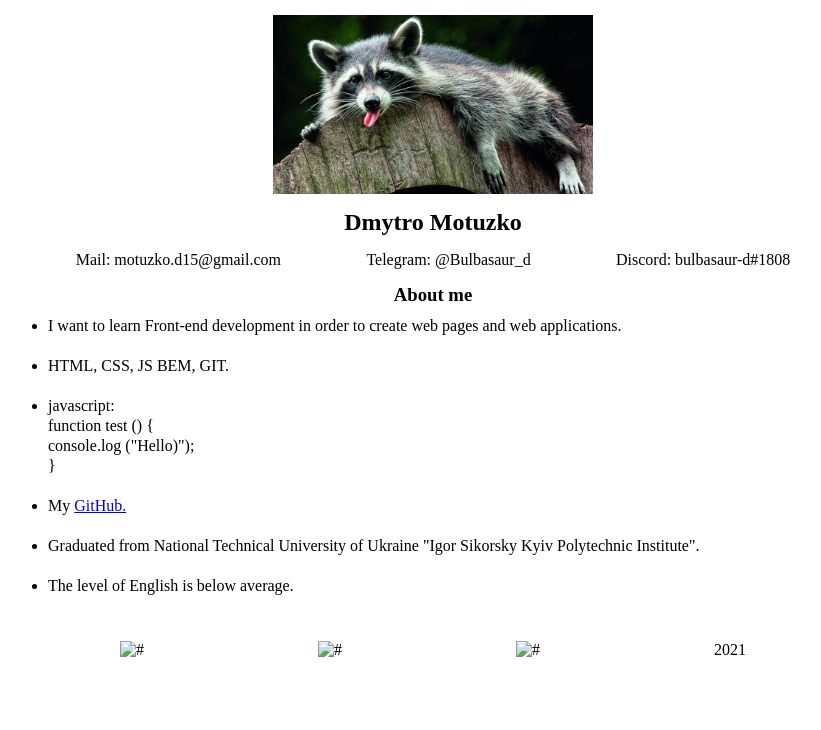
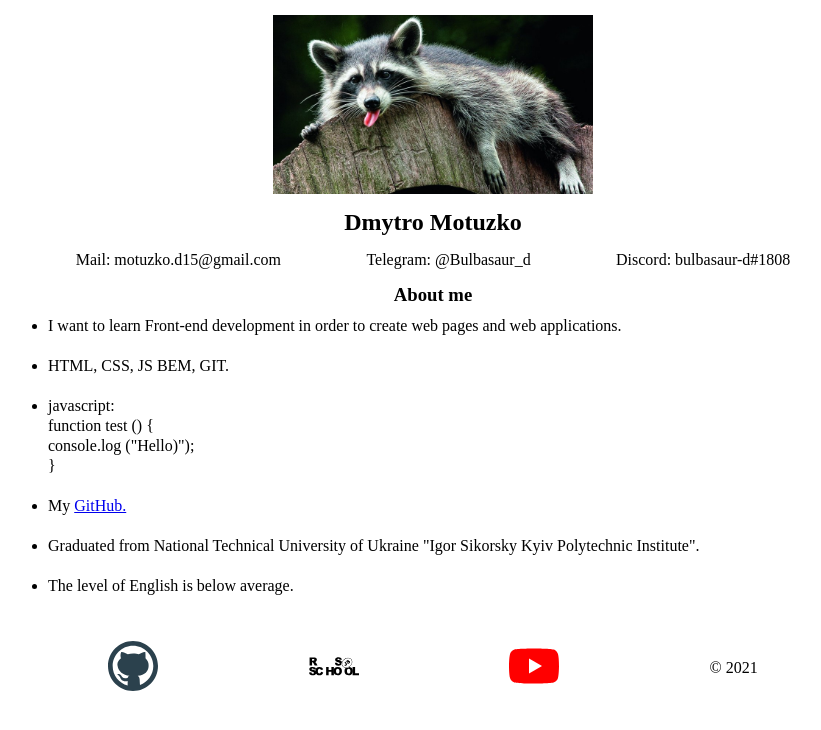
Before and after one commit to bulbasaur-d/rsschool-cv, a plain HTML site: page index.html in a window 1280 px wide. Shown: the whole page, without its empty margins (207-1028 px from the left). Drawn offline with Linux system fonts and the light colour scheme.

Commit message:
feat: add styles

```diff
--- a/index.html
+++ b/index.html
@@ -27,7 +27,8 @@
         <section class="content conteiner">
             <h3>About me</h3>
             <ul class="content__list">
-            <li class="content__list-item">I want to learn Front-end development in order to create web pages and web
+                <li class="content__list-item">I want to learn Front-end development in order to create web pages and
+                    web
                     applications.</li>
                 <li class="content__list-item">HTML, CSS, JS BEM, GIT.</li>
                 <li class="content__list-item">
@@ -50,10 +51,10 @@
     <footer class="footer conteiner">
         <nav class="footer__nav">
             <ul class="footer__nav-list">
-                <li class="footer__nav-list-item"><img src="" alt="#"></li>
-                <li class="footer__nav-list-item"><img src="" alt="#"></li>
-                <li class="footer__nav-list-item"><img src="" alt="#"></li>
-                <li class="footer__nav-list-item">2021</li>
+                <li class="footer__nav-list-item"><a href="https://github.com/bulbasaur-d" target="_blank"><img class="img" src="/rsschool-cv/img/github.svg" alt="#"></a></li>
+                <li class="footer__nav-list-item"><a href="https://rs.school/js/" target="_blank"><img class="img" src="/rsschool-cv/img/rs_school_js.svg" alt="#"></a></li>
+                <li class="footer__nav-list-item"><a href="https://www.youtube.com/" target="_blank"><img class="img" src="/rsschool-cv/img/YouTube.svg" alt="#"></a></li>
+                <li class="footer__nav-list-item">&copy; 2021</li>
             </ul>
         </nav>
     </footer>
--- a/style/style.css
+++ b/style/style.css
@@ -65,7 +65,14 @@
     display: flex;
     justify-content: space-around;
     list-style: none;
+    align-items: center;
 }
 .footer__nav-list-item{
     padding: 5px;
+
 }
+
+.img{
+    height: 50px;
+    width: 50px;
+}
```
Also changed, not shown: img/YouTube.svg (added), img/github.svg (added), img/rs_school_js.svg (added). Lines whose indentation alone changed are shown as unchanged.
